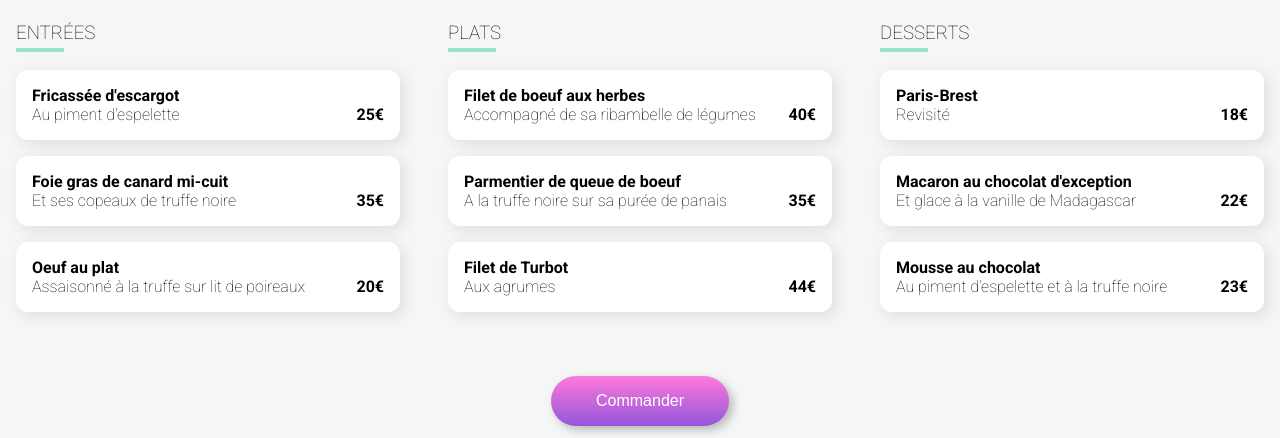
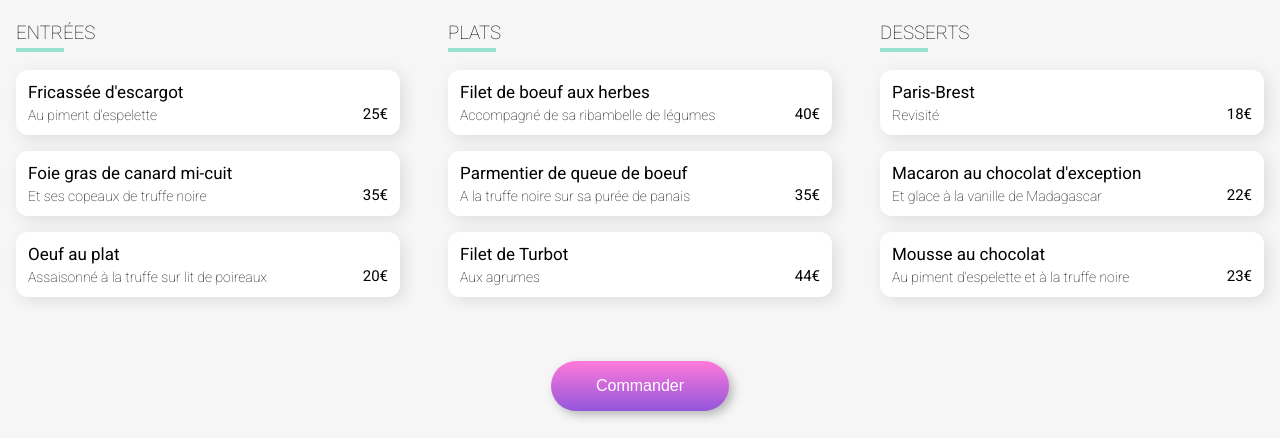
Before and after one commit to Franck79/FranckMoeuf_3_01062021, a website: page la-palette-du-gout.html in a window 1280 px wide. Shown: the part 362-800 px from the top of the page. Drawn offline with Linux system fonts and the light colour scheme; a web font is replaced by a local one.

Commit message:
update css files

```diff
--- a/sass/pages/_index.scss
+++ b/sass/pages/_index.scss
@@ -14,7 +14,8 @@
   display:flex;
   align-items:center;
   justify-content:center;
-/* Items billes de couleurs */
+
+  /* Items billes de couleurs */
   &__item {
     height: 1rem;
     width: 1rem;
@@ -22,21 +23,22 @@
     animation: jump 1s;
     animation-iteration-count: 1;
 
+    /* Conteneur des billes */
     &Container {
       display: flex;
       width: 5rem;
       justify-content: space-between;
     }
-
+    /* 1ère bille */
     &--1 {
       background-color: $color-primary;
     }
-
+    /* 2ème bille */
     &--2 {
       background-color: $color-secondary;
       animation-delay: 0.25s;
     }
-
+    /* 3ème bille */
     &--3 {
       background-color: $color-tertiary;
       animation-delay: 0.5s;
@@ -55,10 +57,12 @@
     font-size: 1.2rem;
     position: relative;
 
+    /* Icone map */
     &__icon {
       margin-right: 1rem;
     }
 
+    /* Texte localisation */
     &__text {
       font-weight:400;
     }
@@ -70,16 +74,19 @@
     text-align: center;
     background-color: rgb(249, 244, 244);
 
+    /* Pas de marge pour le titre de la section présentation */
     &__title {
       margin: 0;
     }
 
+    /* Sous-titre de la section présentation avec font thin */
     &__subtitle {
       font-weight: 300;
       margin-top: 0.5rem;
       margin-bottom: 3rem;
     }
 
+    /* Bouton Explorer nos restaurants */
     &__btn {
       @include button(primary);
       margin-top: 1rem;
@@ -91,10 +98,12 @@
   .tuto {
     padding: ( $appPadding + 1rem ) $appPadding;
 
+    /* Titre section fonctionnement du site */
     &__title {
       margin-top: 0;
     }
 
+    /* Initialisation des Items de la liste a puces */
     &__steps {
       margin: 0;
       padding: 0;
@@ -107,6 +116,7 @@
       }
     }
 
+    /* Affichage pour chaque items <li> */
     &__step {
       padding: 1.5rem;
       margin: 1rem 0.2rem 1.2rem 0.85rem;
@@ -116,6 +126,7 @@
       display: flex;
       position: relative;
 
+      /* texte centrer dans les items <li> */
       .text {
         text-align: center;
       }
@@ -126,6 +137,7 @@
         margin: 0;
         margin-left: 2rem;
 
+        /* Marge à gauche pour le premier enfant de la liste a puce */
         &:first-child {
           margin-left: 0.75rem;
         }
@@ -156,13 +168,14 @@
       }
 
     }
-
+    /* Icones pour le menu fonctionnement du site */
     &__icon {
       margin-right: 1.5rem;
       margin-left: 0.5rem;
       margin-top: 0.1rem;
       color: #7e7e7e;
     }
+    /* Icone 3 afin qu'elle apparaissent en violet */
     &__icon2 {
       margin-right: 1.5rem;
       margin-left: 0.5rem;
@@ -185,6 +198,7 @@
     column-gap: 2rem;
     row-gap: 1.3rem;
 
+    /* Affichage du bloc sur 2 colonnes en 1024px */
     @media (min-width:64rem) {
       grid-template-columns: repeat(2, 1fr);
     }
@@ -200,8 +214,9 @@
     color: inherit;
     display: block;
 
+    /* Photo d'un restaurant */
     &__img {
-      height: 12rem;
+      height: 180px;
       width: 100%;
       border: transparent solid 0px;
       border-radius: 1rem 1rem 0 0;
@@ -209,37 +224,42 @@
       object-fit: cover;
     }
 
+    /* Flag Nouveau d'un restaurant */
     &__badge {
       background-color: $color-tertiary;
-      color: darken($color-tertiary, 50%);
-      padding: 0.5rem;
+      color: #30937a;
+      padding: 6px 15px;
       border-radius: 0.125rem;
       position: absolute;
       top: 1rem;
       right: 0.75rem;
     }
 
+    /* Pied de page d'un restaurant */
     &__footer {
       padding: 1rem;
       position: relative;
       display: flex;
       align-items: center;
     }
-
+     /* Bloc titre et sous-titre d'une carte d'un restaurant */
     &__content {
       flex: 1;
     }
 
+    /* Titre d'une carte d'un restaurant */
     &__title {
       margin: 0;
       margin-bottom: 0.25rem;
     }
 
+    /* Sous-titre d'une carte d'un restaurant */
     &__subtitle {
       margin: 0;
       font-weight: 300;
     }
 
+    /* Bloc contenant l'icone pour le like */
     &__btn {
       height: 2rem;
       width: 2rem;
@@ -251,6 +271,7 @@
       justify-content:center;
     }
 
+    /* Icone Heart pour le like */
     &__like {
       background-color: white;
     }
--- a/sass/pages/_menupages.scss
+++ b/sass/pages/_menupages.scss
@@ -7,6 +7,7 @@
       position: relative;
     }
 
+    /* Icone du retour à l'accueil */
     &__arrow {
       position: absolute;
       left: 2rem;
@@ -22,6 +23,7 @@
     }
   }
 
+  /* Image de présentation d'une carte d'un restaurant */
   .presImg {
     max-width: 100%;
     max-height: 16rem;
@@ -29,6 +31,7 @@
     object-fit: cover;
   }
 
+  /* Conteneur de tout le menu */
   .menu {
     margin-top: -3rem;
     border-radius: 2rem 2rem 0 0;
@@ -36,6 +39,7 @@
     z-index: 1;
     position: relative;
 
+    /* Header pour le titre du restaurant */
     &__header {
       padding: 1rem 2rem 0 1rem;
       display: flex;
@@ -43,10 +47,12 @@
       justify-content: space-between;
     }
 
+    /* Font du titre du restaurant */
     &__title {
       font-family: "Shrikhand", "cursive";
     }
 
+    /* Icone Coeur pour le bouton like  */
     &__btn {
       height: 2rem;
       width: 2rem;
@@ -60,10 +66,13 @@
       position: relative;
       background-color: black;
 
+      /* Opacité au survol du bouton */
       &:hover::before {
         opacity: 1;
       }
 
+      /* Après le survol de la souris, plus d'opacité */
+      /* L'icone coeur est remplie avec un dégradé des 2 premières couleurs */
       &::before {
         opacity: 0;
         transition: 0.5s;
@@ -77,6 +86,7 @@
       }
     }
 
+    /* Affichage et animation de l'icone coeur */
     &__like {
       transition-duration: .25s;
       background-color:#f6f6f6;
@@ -91,6 +101,7 @@
       mix-blend-mode: lighten;
     }
 
+    /* Affichage de l'icone coeur sans background-color et pas d'opacité */
     &__btn:hover {
       .menu__like {
         &--noBg {
@@ -116,12 +127,14 @@
     overflow: hidden;
     padding: 0 1rem;
 
+    /* Titres pour les 3 sections du menu */
     &__title {
       text-transform: uppercase;
       position: relative;
       padding-bottom: 0.5rem;
       font-weight: 300;
 
+      /* Affichage afin de sous ligner les titres */
       &::after {
         content: "";
         width: 3rem;
@@ -139,7 +152,7 @@
   /* les unes à la suite des autres */
   .menuItem {
     background-color: white;
-    padding: 1rem;
+    padding: 12px;
     display: flex;
     border-radius: 0.75rem;
     margin: 1rem 0;
@@ -152,6 +165,7 @@
     transform: scale(0);
     max-width: 100%;
 
+    /* Header contenant titres et descriptions */
     &__header {
       white-space: nowrap;
       text-overflow: ellipsis;
@@ -159,28 +173,37 @@
       flex: 1;
     }
 
+    /* Titres des entrées, plats, desserts */
     &__title {
       margin: 0;
+      font-size: 17px;
+      font-weight: 400;
       white-space: nowrap;
       text-overflow: ellipsis;
       overflow: hidden;
     }
 
+    /* Descriptions des entrées, plats et desserts */
     &__description {
       margin: 0;
+      margin-top: 5px;
       white-space: nowrap;
       text-overflow: ellipsis;
       overflow: hidden;
       font-weight: 300;
+      font-size: 14px;
     }
 
+    /* Affichage des prix des entrées, plats et desserts */
     &__price {
-      font-weight: bold;
+      font-weight: 400;
+      font-size: 15px;
       display: flex;
       justify-content: flex-end;
       align-items: flex-end;
       padding-left: 0.5rem;
     }
+
     /* On cache le bloc confirmation avec des marges négatives */
     &__confirmation {
       background-color: $color-tertiary;
@@ -191,11 +214,13 @@
       justify-content:center;
       transition-duration: 0.5s;
     }
+
     /* le bloc confirmation apparait de la droite en cliquant */
    &:hover &__confirmation {
       margin-right: -1rem;
     }
 
+    /* Affichage du bloc contenant l'Icone pour confirmer un choix */
     &__wrapIcon {
       height: 1.6rem;
       width: 1.6rem;
@@ -209,10 +234,12 @@
 
     }
 
+    /* Rotation pour afficher l'icone dans le bon sens */
     &:hover &__wrapIcon {
       transform: rotate(0);
     }
 
+    /* Couleur pour l'icone confirmation */
     &__icon {
       color: $color-tertiary;
     }
@@ -220,13 +247,14 @@
 
   /* Boucle afin de faire apparaitre chaque section */
   /* Avec un delai d'affichage spécifique pour chaque section */
-  /* pour qu'il apparaisse successivement */
+  /* pour qu'elles apparaissent successivement */
   @for $i from 0 to 9 {
     .delay-#{$i} {
       animation-delay:  #{math.div($i, 5)}s;
     }
   }
 
+  /* Affichage du bloc contenant le bouton commande */
   .wrapBtn {
     display: flex;
     text-decoration: none;
@@ -234,6 +262,7 @@
     padding: 3rem 0;
   }
 
+  /* Affichage du bouton Commander avec la mixin button */
   .commandBtn {
     @include button(primary);
     cursor: pointer;
```
Also changed, not shown: sass/base/_base.scss (+10 -0 lines), public/css/style.css, 1 other file.
